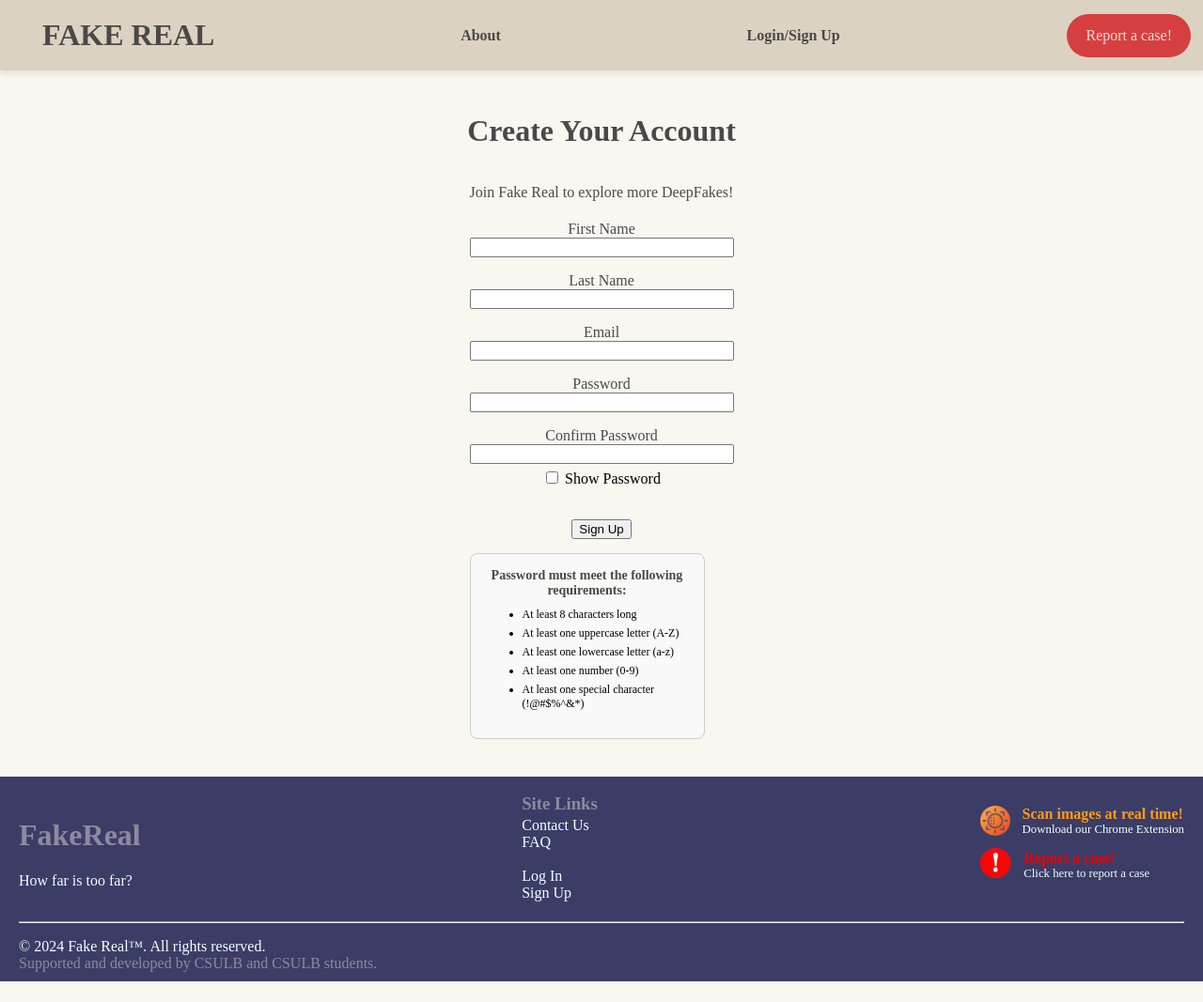
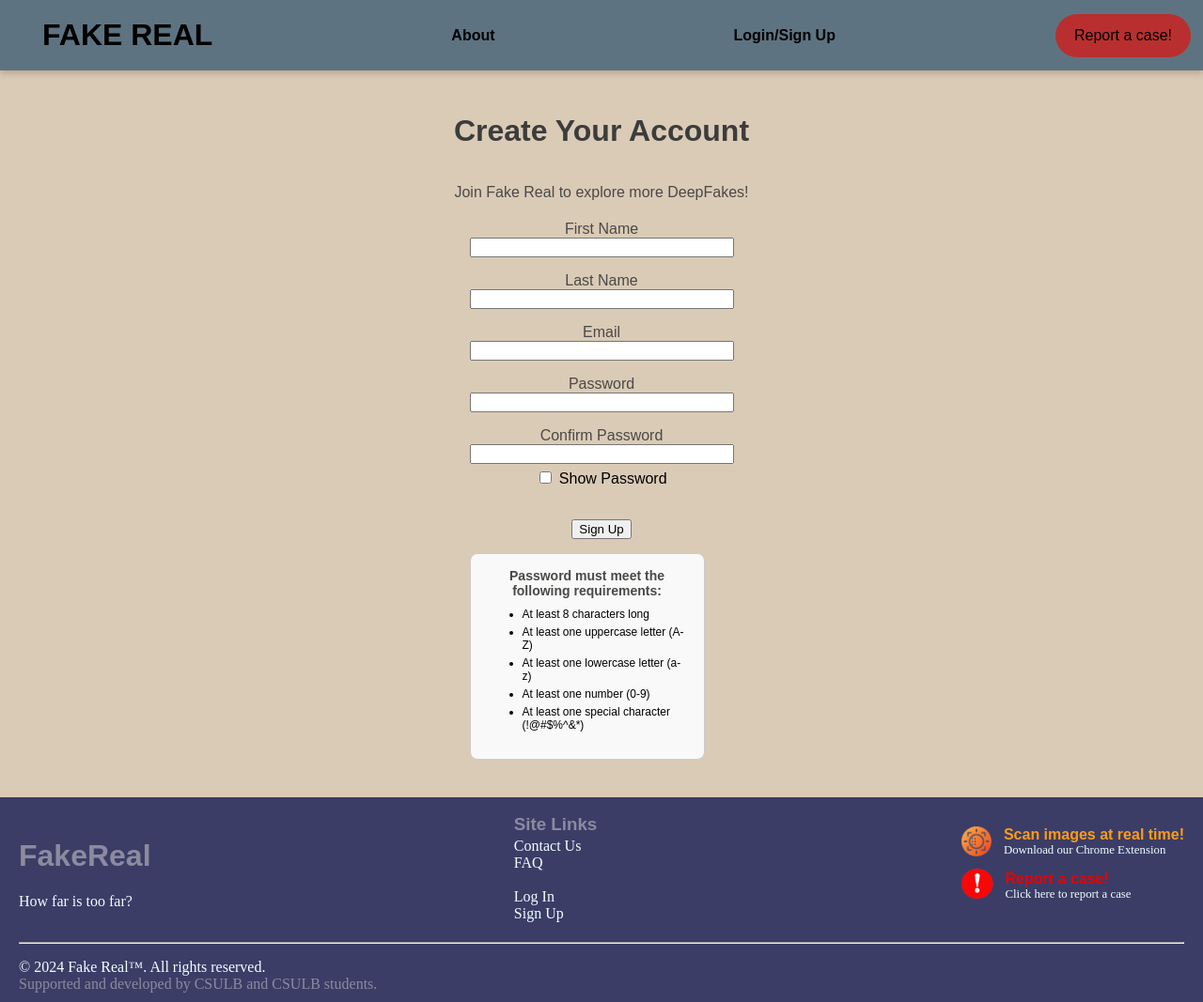
Before and after one commit to fs-fakereal/fakereal, a Flask app: page /signup in a window 1280 px wide. Shown: the whole page at 94% size. Before the commit the page ends 1045 px from the top, so only its background shows below. Run offline with Flask 3, Linux system fonts and the light colour scheme; parts of the project's set-up code (start-up, migrations or seed data) failed here and were passed over.

Commit message:
edited font and pages

```diff
--- a/app/static/css/base.css
+++ b/app/static/css/base.css
@@ -1,20 +1,35 @@
 /* General Styles */
 html {
   cursor: url('../imgs/mouse1.png'), auto;
-  height: 100%
+  height: 100%;
 }
 
 body {
-  /* font-family: Arial, sans-serif; */
-  font-family: serif;
+  font-family: "Prosto One", sans-serif;
+  font-weight: 400;
+  font-style: normal;
+
   margin: 0;
   padding: 0;
 
-  background-color: rgb(249, 247,240);
+  /* background-color: rgb(249, 247,240); */
+  background-color: #DACBB6;
 
   display: flex;
   flex-direction: column;
   min-height: 100vh;
+}
+
+.rubik-glitch-regular {
+  font-family: "Rubik Glitch", system-ui;
+  font-weight: 400;
+  font-style: normal;
+}
+
+.prosto-one-regular {
+  font-family: "Prosto One", sans-serif;
+  font-weight: 400;
+  font-style: normal;
 }
 
 .main-content {
@@ -24,7 +39,7 @@ body {
 /* Heading Styles */
 h1 {
   text-align: center;
-  color: rgb(74, 73, 71);
+  color: rgb(60, 60, 60);
 }
 
 /* Paragraph Styles */
@@ -35,11 +50,12 @@ p {
 
 /* Navigation Bar Styles */
 nav {
-  /* background-color: #3b3d66; */
-  background-color: rgb(219, 210, 194);
+  /* background-color: rgb(219, 210, 194); */
+  background-color: #5E7381;
 
   overflow: hidden;
-  box-shadow: 0 4px 6px rgba(36, 34, 30, 0.1); /* Adds a subtle shadow for depth */
+  /* box-shadow: 0 4px 6px rgba(169, 148, 107, 0.1); Adds a subtle shadow for depth */
+  box-shadow: 0 4px 6px rgba(122, 81, 81, 0.279); /* Adds a subtle shadow for depth */
 }
 
 .navbar {
@@ -65,7 +81,7 @@ nav {
 
 .navbar a {
   text-decoration: none;
-  color: rgb(74, 73, 71);
+  color: rgb(0, 0, 0);
   padding: 14px 20px;
   display: block;
   font-weight: bold; /* Makes the links stand out */
@@ -73,12 +89,12 @@ nav {
 }
 
 .navbar a:hover {
-  background-color: rgb(36, 34, 30);
-  border-radius: 10px;
-  color: #bbb1a4;
+  /* background-color: rgb(36, 34, 30); */
+  /* border-radius: 10px; */
+  color: rgb(74, 74, 74);
 }
 
-.navbar button {
+/* .navbar button {
   border-radius: 10px;
   color: #825c42;
 
@@ -91,7 +107,7 @@ nav {
     background-color: #e1d8cc;
     color: #575342;
   }
-}
+} */
 
 .navbar img {
   width: 4rem;
@@ -108,36 +124,24 @@ nav {
 
 .report-button {
   a {
-    background-color: rgb(213, 63, 63);
+    background-color: rgb(185, 47, 47);
     border-radius: 30px;
 
-    color: rgb(255, 219, 219);
+    color: black;
     font-weight: 80;
     font-size: 1rem;
 
     text-align: center;
+
+    transition: background-color 0.3s ease-in;
   }
 
   a:hover {
     background-color: rgb(119, 45, 45);
-    color: black;
+    color: rgb(35, 35, 35);
 
     border-radius: 30px;
-  }
-}
-
-
-/* Footer Styles */
-footer {
-  text-align: center;
-  padding: 10px 20px;
-  background-color: #3b3d66;
-  bottom: 0;
-  /* width: 100%; */
-  font-size: 1rem;
-
-  p {
-    color: azure;
+    transition: background-color 0.3s ease-in;
   }
 }
 
--- a/app/static/css/footer.css
+++ b/app/static/css/footer.css
@@ -1,8 +1,20 @@
-/* Footer */
-.footer p{
-    text-align: left;
-    margin: 0rem;
-    padding: 0rem;
+/* Footer Styles */
+footer {
+    text-align: center;
+    padding: 10px 20px;
+    background-color: #3b3d66;
+    bottom: 0;
+    /* width: 100%; */
+    font-size: 1rem;
+
+    p {
+        src: url(https://fonts.gstatic.com/s/baloothambi2/v17/cY9cfjeOW0NHpmOQXranrbDyu7hPDpKBZQ.woff2) format('woff2');
+        font-family: 'Baloo Thambi 2';
+        color: azure;
+        text-align: left;
+        margin: 0rem;
+        padding: 0rem;
+    }
 }
 
 hr {
```
Also changed, not shown: app/static/css/deepfake-examples.css (+6 -2 lines), app/static/css/home.css (+12 -3 lines), app/static/js/carousel.js (+16 -0 lines), app/templates/about.html (+7 -3 lines), app/templates/home-page.html (+14 -10 lines).
